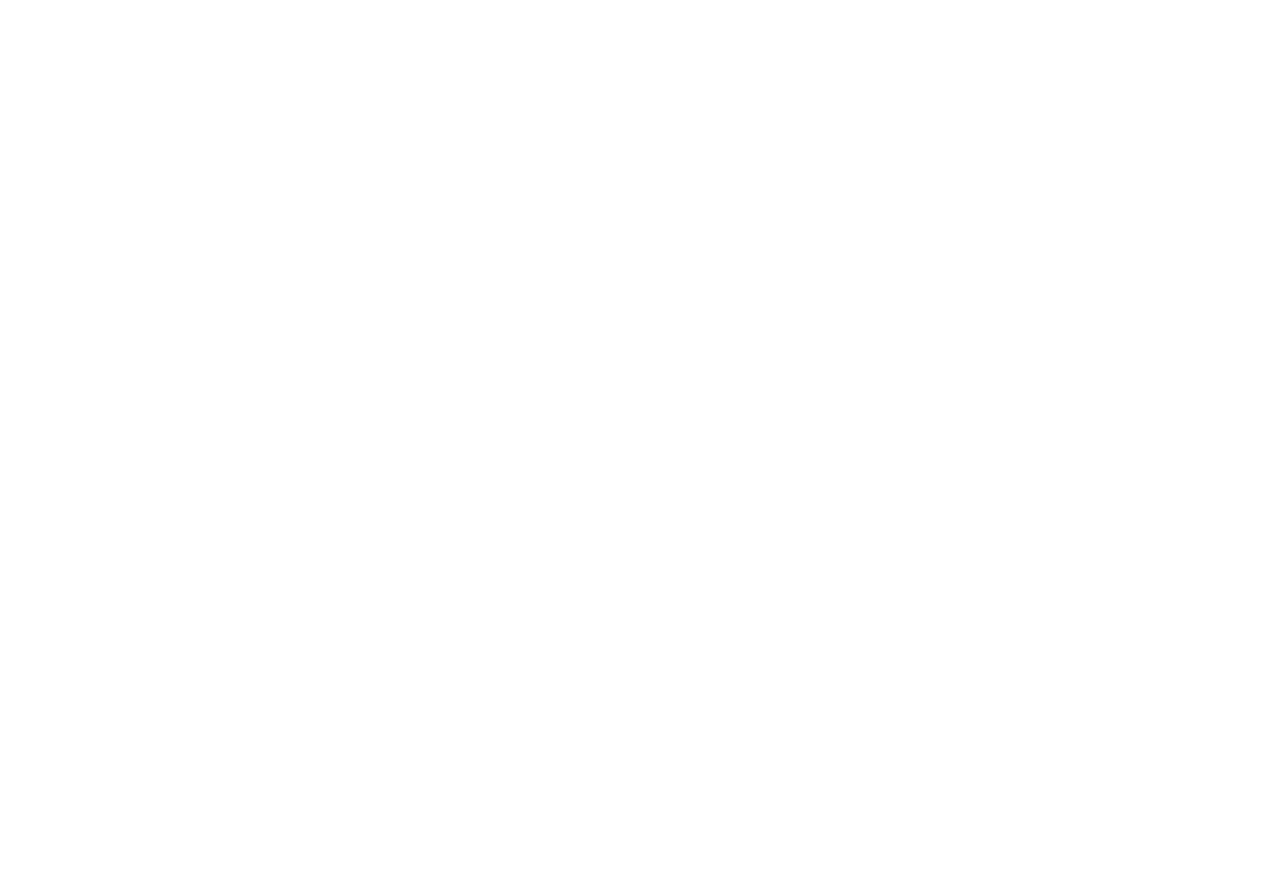
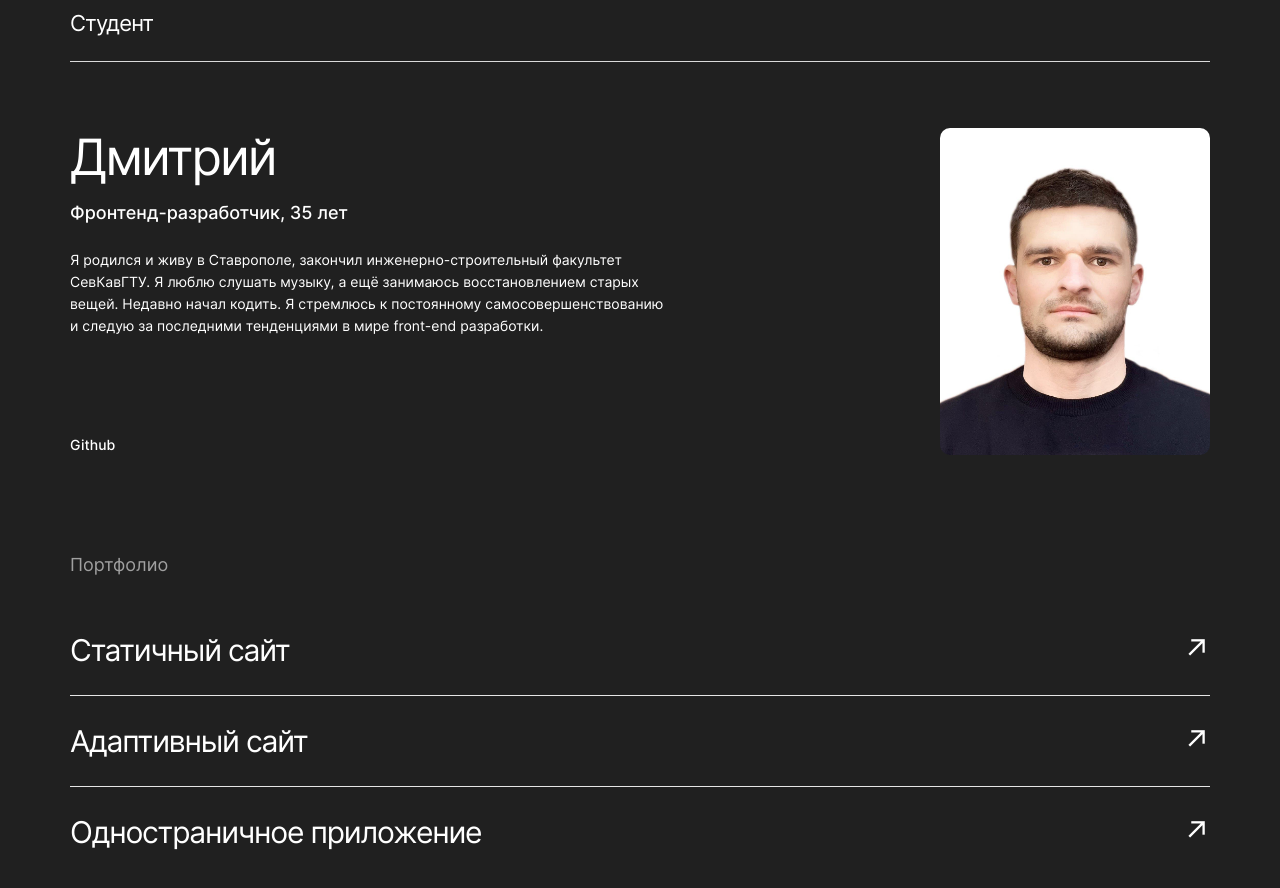
Before and after one commit to Dima-Penzev/movies-explorer-frontend, a React (Create React App) app: page / in a window 1280 px wide. Shown: the part 1980-2868 px from the top of the page. Before the commit the page ends 1880 px from the top, so only its background shows below. Built offline with nearby package versions, Linux system fonts and the light colour scheme.

Commit message:
aboutMe and porfolio

```diff
--- /dev/null
+++ b/src/components/AboutMe/AboutMe.js
@@ -0,0 +1,27 @@
+import s from "./AboutMe.module.css";
+import student from "../../images/photo_student.jpg";
+
+export default function AboutMe() {
+  return (
+    <div className={s.student__container}>
+      <h2 className={s.student__title}>Студент</h2>
+      <div className={s.student__thumb}>
+        <img className={s.student__photo} src={student} alt="фото студента" />
+      </div>
+      <div className={s.student__content}>
+        <p className={s.student__name}>Дмитрий</p>
+        <p className={s.student__prof}>Фронтенд-разработчик, 35 лет</p>
+        <p className={s.student__summary}>
+          Я родился и живу в Ставрополе, закончил инженерно-строительный
+          факультет СевКавГТУ. Я люблю слушать музыку, а ещё занимаюсь
+          восстановлением старых вещей. Недавно начал кодить. Я стремлюсь к
+          постоянному самосовершенствованию и следую за последними тенденциями в
+          мире front-end разработки.
+        </p>
+        <a className={s.student__github} href="https://github.com/Dima-Penzev">
+          Github
+        </a>
+      </div>
+    </div>
+  );
+}
--- /dev/null
+++ b/src/components/AboutMe/AboutMe.module.css
@@ -0,0 +1,171 @@
+.student__container {
+  padding: 70px 18px;
+}
+
+.student__title {
+  margin: 0;
+  padding-bottom: 28px;
+  margin-bottom: 60px;
+  border-bottom: 1px solid #dadada;
+  color: #fff;
+  font-size: 18px;
+  font-style: normal;
+  font-weight: 400;
+  line-height: normal;
+  letter-spacing: -0.72px;
+}
+
+.student__thumb {
+  border-radius: 10px;
+  margin: 0 auto;
+  margin-bottom: 40px;
+  max-width: 292px;
+  overflow: hidden;
+}
+
+.student__photo {
+  display: block;
+  max-height: 352px;
+  transform: translateX(-8%);
+}
+
+.student__name {
+  margin: 0;
+  color: #fff;
+  font-size: 30px;
+  font-style: normal;
+  font-weight: 400;
+  line-height: normal;
+  letter-spacing: -1.2px;
+}
+
+.student__prof {
+  margin: 0;
+  margin-top: 20px;
+  color: #fff;
+  font-family: Inter;
+  font-size: 11px;
+  font-style: normal;
+  font-weight: 500;
+  line-height: 16px;
+}
+
+.student__summary {
+  margin: 0;
+  margin-top: 20px;
+  color: #fff;
+  font-size: 11px;
+  font-style: normal;
+  font-weight: 400;
+  line-height: 16px;
+}
+
+.student__github {
+  text-decoration: none;
+  display: block;
+  margin-top: 40px;
+  color: #fff;
+  font-size: 14px;
+  font-style: normal;
+  font-weight: 500;
+  line-height: normal;
+}
+
+@media (min-width: 768px) {
+  .student__container {
+    padding: 90px 50px;
+    display: grid;
+    grid-template-columns: auto 255px;
+    grid-template-areas:
+      "title title"
+      "text photo";
+  }
+
+  .student__title {
+    padding-bottom: 23px;
+    margin-bottom: 66px;
+    font-size: 22px;
+    letter-spacing: -0.88px;
+    grid-area: title;
+  }
+
+  .student__content {
+    grid-area: text;
+  }
+
+  .student__thumb {
+    grid-area: photo;
+    max-width: 255px;
+    margin-bottom: 0;
+  }
+
+  .student__photo {
+    max-height: 307px;
+  }
+
+  .student__name {
+    font-size: 40px;
+    line-height: 40px;
+    letter-spacing: -1.6px;
+  }
+
+  .student__prof {
+    font-size: 12px;
+    line-height: 18px;
+    margin-top: 17px;
+  }
+
+  .student__summary {
+    font-size: 12px;
+    line-height: 18px;
+    margin-right: 49px;
+  }
+
+  .student__github {
+    margin-top: 87px;
+  }
+}
+
+@media (min-width: 1280px) {
+  .student__container {
+    padding: 110px 70px 100px;
+    max-width: 1280px;
+    box-sizing: border-box;
+    margin: 0 auto;
+    grid-template-columns: auto 270px;
+  }
+
+  .student__title {
+    padding-bottom: 25px;
+  }
+
+  .student__thumb {
+    max-width: 270px;
+  }
+
+  .student__photo {
+    max-height: 327px;
+  }
+
+  .student__name {
+    font-size: 50px;
+    line-height: 58px;
+    letter-spacing: -2px;
+  }
+
+  .student__prof {
+    font-size: 18px;
+    line-height: 20px;
+  }
+
+  .student__summary {
+    font-size: 14px;
+    line-height: 22px;
+    margin-top: 26px;
+    max-width: 600px;
+  }
+
+  .student__github {
+    margin-top: 99px;
+  }
+}
--- a/src/components/Main/Main.js
+++ b/src/components/Main/Main.js
@@ -1,4 +1,6 @@
+import AboutMe from "../AboutMe/AboutMe";
 import AboutProject from "../AboutProject/AboutProject";
+import Portfolio from "../Portfolio/Portfolio";
 import Promo from "../Promo/Promo";
 import Techs from "../Techs/Techs";
 
@@ -8,6 +10,8 @@
       <Promo />
       <AboutProject />
       <Techs />
+      <AboutMe />
+      <Portfolio />
     </>
   );
 }
--- /dev/null
+++ b/src/components/Portfolio/Portfolio.js
@@ -0,0 +1,38 @@
+import s from "./Portfolio.module.css";
+
+export default function Portfolio() {
+  return (
+    <div className={s.portfolio__container}>
+      <h2 className={s.portfolio__title}>Портфолио</h2>
+      <ul className={s.portfolio__list}>
+        <li className={s.portfolio__item}>
+          Статичный сайт
+          <a
+            className={s.portfolio__link}
+            href="https://dima-penzev.github.io/how-to-learn/index.html"
+          >
+            &#8599;
+          </a>
+        </li>
+        <li className={s.portfolio__item}>
+          Адаптивный сайт{" "}
+          <a
+            className={s.portfolio__link}
+            href="https://dima-penzev.github.io/russian-travel/index.html"
+          >
+            &#8599;
+          </a>
+        </li>
+        <li className={s.portfolio__item}>
+          Одностраничное приложение
+          <a
+            className={s.portfolio__link}
+            href="https://mesto.full.nomoredomains.work"
+          >
+            &#8599;
+          </a>
+        </li>
+      </ul>
+    </div>
+  );
+}
--- /dev/null
+++ b/src/components/Portfolio/Portfolio.module.css
@@ -0,0 +1,97 @@
+.portfolio__container {
+  padding: 0 18px 70px;
+}
+
+.portfolio__title {
+  margin: 0;
+  color: #a0a0a0;
+  font-size: 14px;
+  font-style: normal;
+  font-weight: 400;
+  line-height: 20px;
+}
+
+.portfolio__list {
+  list-style: none;
+  margin: 0;
+  margin-top: 21px;
+  padding: 0;
+}
+
+.portfolio__item {
+  color: #fff;
+  font-size: 18px;
+  font-style: normal;
+  font-weight: 400;
+  line-height: 28px;
+  letter-spacing: -0.72px;
+  display: flex;
+  justify-content: space-between;
+  align-items: center;
+  padding-top: 20px;
+  padding-bottom: 20px;
+}
+
+.portfolio__item:not(:last-of-type) {
+  border-bottom: 1px solid #e6e6e6;
+}
+
+.portfolio__link {
+  text-decoration: none;
+  cursor: pointer;
+  color: #fff;
+  font-size: 18px;
+  font-style: normal;
+  font-weight: 400;
+  line-height: 28px;
+  letter-spacing: -0.72px;
+}
+
+@media (min-width: 768px) {
+  .portfolio__container {
+    padding: 0 50px 90px;
+  }
+
+  .portfolio__title {
+    font-size: 18px;
+  }
+
+  .portfolio__list {
+    margin-top: 30px;
+  }
+
+  .portfolio__item {
+    font-size: 28px;
+    line-height: 50px;
+    letter-spacing: -1.12px;
+  }
+
+  .portfolio__link {
+    font-size: 28px;
+    line-height: 50px;
+    letter-spacing: -1.12px;
+  }
+}
+
+@media (min-width: 1280px) {
+  .portfolio__container {
+    padding: 0 70px 100px;
+    max-width: 1280px;
+    box-sizing: border-box;
+    margin: 0 auto;
+  }
+
+  .portfolio__list {
+    margin-top: 30px;
+  }
+
+  .portfolio__item {
+    font-size: 30px;
+    letter-spacing: -1.2px;
+  }
+
+  .portfolio__link {
+    font-size: 30px;
+    letter-spacing: -1.2px;
+  }
+}
```
Also changed, not shown: src/images/photo_student.jpg (added).
